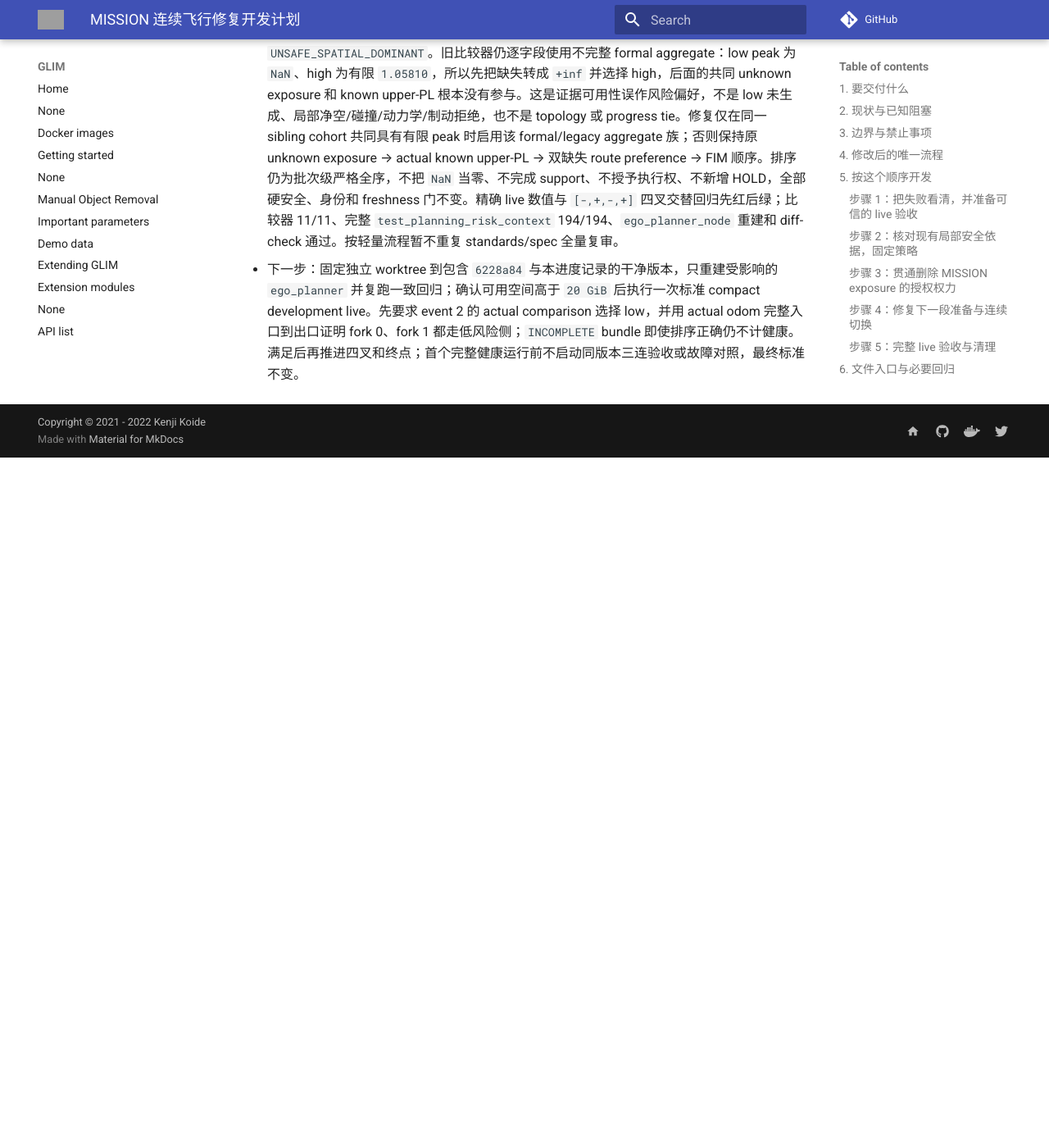
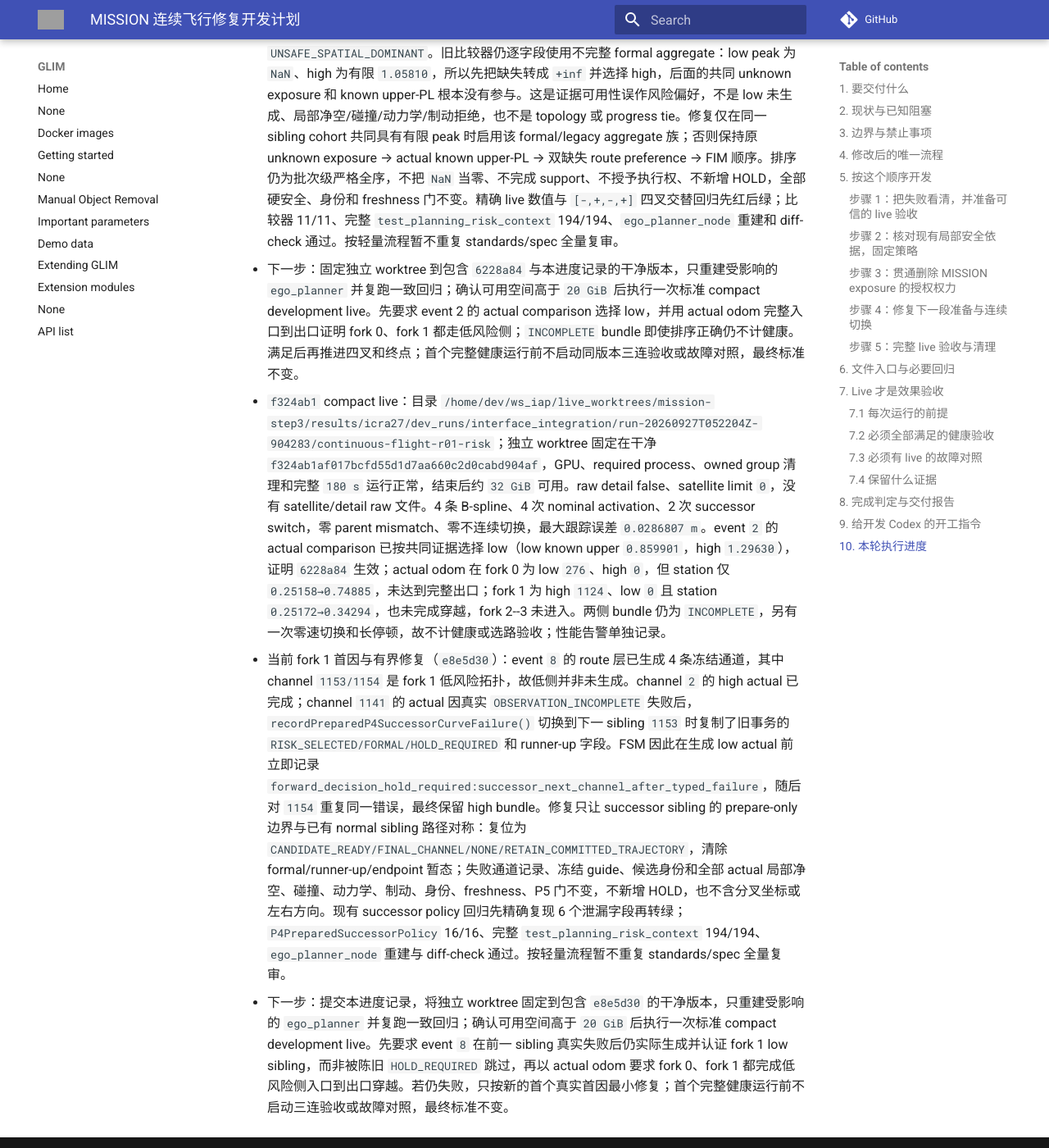
Before and after one commit to Printeger/iap, an MkDocs documentation site: the page built from docs/icra27/MISSION_CONTINUOUS_FLIGHT_IMPLEMENTATION_PLAN.md, in a window 1280 px wide and 1400 px high, scrolled down 50752 px. Shown: the whole window at 82% size. Built offline with MkDocs 1.6.1 and Material for MkDocs 9.7.7, drawn with Linux system fonts in a browser that asks for light colours; nearby versions of some CDN libraries; comment, search, counter and statistics services are not loaded; before the commit the page ends 51310 px from its top, so only the background shows below that; grey boxes are pictures that could not be loaded.

Commit message:
docs(plan): record successor sibling hold cause

```diff
--- a/docs/icra27/MISSION_CONTINUOUS_FLIGHT_IMPLEMENTATION_PLAN.md
+++ b/docs/icra27/MISSION_CONTINUOUS_FLIGHT_IMPLEMENTATION_PLAN.md
@@ -433,3 +433,6 @@
 - `e3da616` compact live：目录 `/home/dev/ws_iap/live_worktrees/mission-step3/results/icra27/dev_runs/interface_integration/run-20260927T050244Z-846049/continuous-flight-r01-risk`；独立 worktree 固定在干净 `e3da61615a757d0877c3f4de38452ba16e23ee02`，GPU、required process、owned group 清理和完整 `180 s` 运行正常，结束后约 `32 GiB` 可用。`compact_default`、raw detail false、satellite limit `0`，没有 satellite/detail raw 文件。7 条 B-spline、8 次 activation、6 次真实 successor switch，零 parent mismatch、零不连续切换，最大跟踪误差 `0.0214587 m`。本轮两侧 actual 均得到 endpoint 且 geometry commit 接受，上一轮 optimizer guide-tube 首因消失，证明 `2dc38da` 生效；但 actual odom 在 fork 0 完整走 high `1456/0`，fork 1--3 未进入，故不计健康或选路验收。LiDAR/local-map 性能告警单独记录，不覆盖本轮实际选路首因。
 - 当前实际选路首因与有界修复（`6228a84`）：decision event `2` 的 candidate/route 层先选 low channel `2`，attempt `531` 又为 low/high 两侧都生成通过不变局部安全链的 actual bundle。两侧 global support 均为 `INCOMPLETE` 且同属 mission degraded；low 的 actual known upper-PL peak 为 `0.874712`，high 为 `1.06553` 且实际状态已是 `UNSAFE_SPATIAL_DOMINANT`。旧比较器仍逐字段使用不完整 formal aggregate：low peak 为 `NaN`、high 为有限 `1.05810`，所以先把缺失转成 `+inf` 并选择 high，后面的共同 unknown exposure 和 known upper-PL 根本没有参与。这是证据可用性误作风险偏好，不是 low 未生成、局部净空/碰撞/动力学/制动拒绝，也不是 topology 或 progress tie。修复仅在同一 sibling cohort 共同具有有限 peak 时启用该 formal/legacy aggregate 族；否则保持原 unknown exposure → actual known upper-PL → 双缺失 route preference → FIM 顺序。排序仍为批次级严格全序，不把 `NaN` 当零、不完成 support、不授予执行权、不新增 HOLD，全部硬安全、身份和 freshness 门不变。精确 live 数值与 `[-,+,-,+]` 四叉交替回归先红后绿；比较器 11/11、完整 `test_planning_risk_context` 194/194、`ego_planner_node` 重建和 diff-check 通过。按轻量流程暂不重复 standards/spec 全量复审。
 - 下一步：固定独立 worktree 到包含 `6228a84` 与本进度记录的干净版本，只重建受影响的 `ego_planner` 并复跑一致回归；确认可用空间高于 `20 GiB` 后执行一次标准 compact development live。先要求 event 2 的 actual comparison 选择 low，并用 actual odom 完整入口到出口证明 fork 0、fork 1 都走低风险侧；`INCOMPLETE` bundle 即使排序正确仍不计健康。满足后再推进四叉和终点；首个完整健康运行前不启动同版本三连验收或故障对照，最终标准不变。
+- `f324ab1` compact live：目录 `/home/dev/ws_iap/live_worktrees/mission-step3/results/icra27/dev_runs/interface_integration/run-20260927T052204Z-904283/continuous-flight-r01-risk`；独立 worktree 固定在干净 `f324ab1af017bcfd55d1d7aa660c2d0cabd904af`，GPU、required process、owned group 清理和完整 `180 s` 运行正常，结束后约 `32 GiB` 可用。raw detail false、satellite limit `0`，没有 satellite/detail raw 文件。4 条 B-spline、4 次 nominal activation、2 次 successor switch，零 parent mismatch、零不连续切换，最大跟踪误差 `0.0286807 m`。event `2` 的 actual comparison 已按共同证据选择 low（low known upper `0.859901`，high `1.29630`），证明 `6228a84` 生效；actual odom 在 fork 0 为 low `276`、high `0`，但 station 仅 `0.25158→0.74885`，未达到完整出口；fork 1 为 high `1124`、low `0` 且 station `0.25172→0.34294`，也未完成穿越，fork 2--3 未进入。两侧 bundle 仍为 `INCOMPLETE`，另有一次零速切换和长停顿，故不计健康或选路验收；性能告警单独记录。
+- 当前 fork 1 首因与有界修复（`e8e5d30`）：event `8` 的 route 层已生成 4 条冻结通道，其中 channel `1153/1154` 是 fork 1 低风险拓扑，故低侧并非未生成。channel `2` 的 high actual 已完成；channel `1141` 的 actual 因真实 `OBSERVATION_INCOMPLETE` 失败后，`recordPreparedP4SuccessorCurveFailure()` 切换到下一 sibling `1153` 时复制了旧事务的 `RISK_SELECTED/FORMAL/HOLD_REQUIRED` 和 runner-up 字段。FSM 因此在生成 low actual 前立即记录 `forward_decision_hold_required:successor_next_channel_after_typed_failure`，随后对 `1154` 重复同一错误，最终保留 high bundle。修复只让 successor sibling 的 prepare-only 边界与已有 normal sibling 路径对称：复位为 `CANDIDATE_READY/FINAL_CHANNEL/NONE/RETAIN_COMMITTED_TRAJECTORY`，清除 formal/runner-up/endpoint 暂态；失败通道记录、冻结 guide、候选身份和全部 actual 局部净空、碰撞、动力学、制动、身份、freshness、P5 门不变，不新增 HOLD，也不含分叉坐标或左右方向。现有 successor policy 回归先精确复现 6 个泄漏字段再转绿；`P4PreparedSuccessorPolicy` 16/16、完整 `test_planning_risk_context` 194/194、`ego_planner_node` 重建与 diff-check 通过。按轻量流程暂不重复 standards/spec 全量复审。
+- 下一步：提交本进度记录，将独立 worktree 固定到包含 `e8e5d30` 的干净版本，只重建受影响的 `ego_planner` 并复跑一致回归；确认可用空间高于 `20 GiB` 后执行一次标准 compact development live。先要求 event `8` 在前一 sibling 真实失败后仍实际生成并认证 fork 1 low sibling，而非被陈旧 `HOLD_REQUIRED` 跳过，再以 actual odom 要求 fork 0、fork 1 都完成低风险侧入口到出口穿越。若仍失败，只按新的首个真实首因最小修复；首个完整健康运行前不启动三连验收或故障对照，最终标准不变。
```
